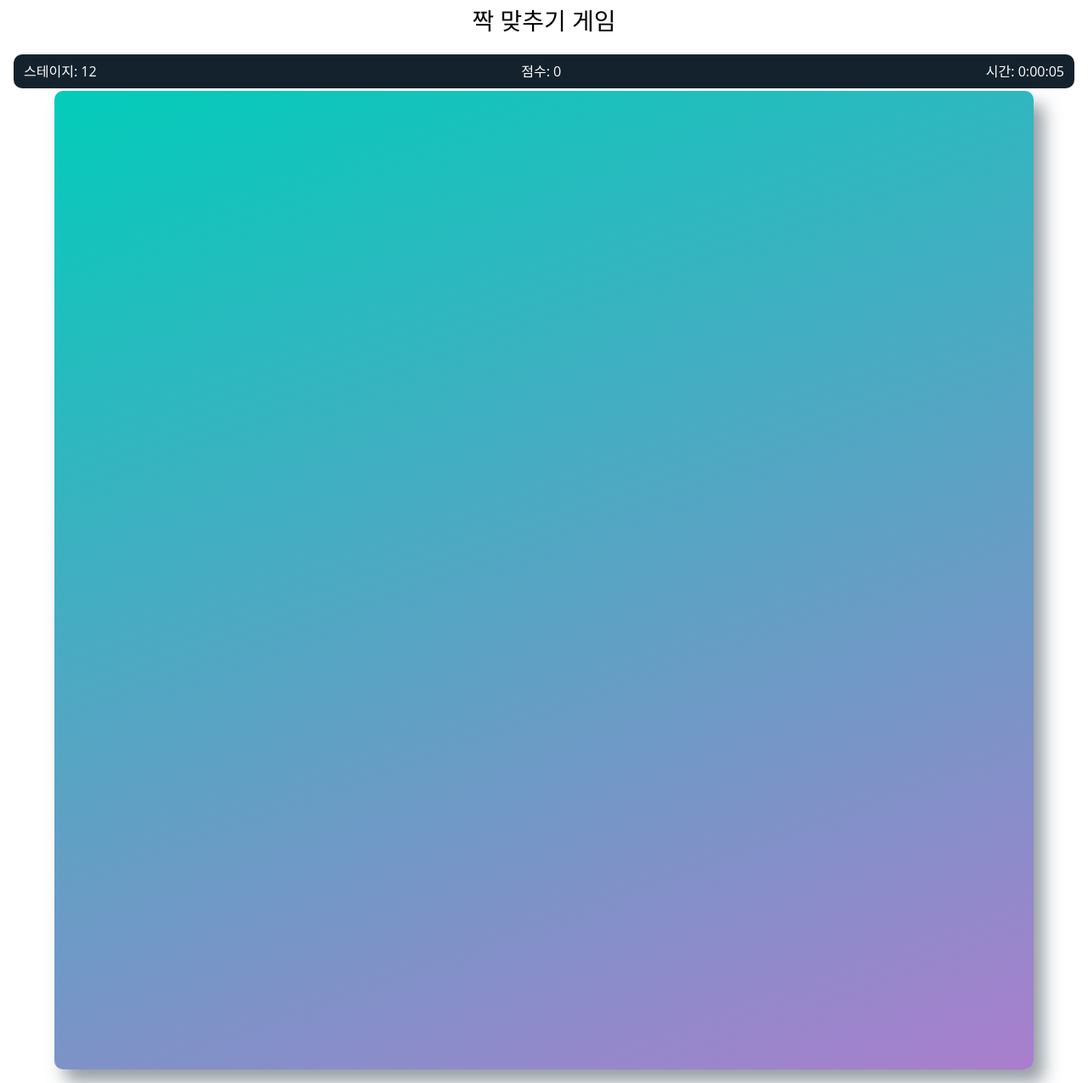
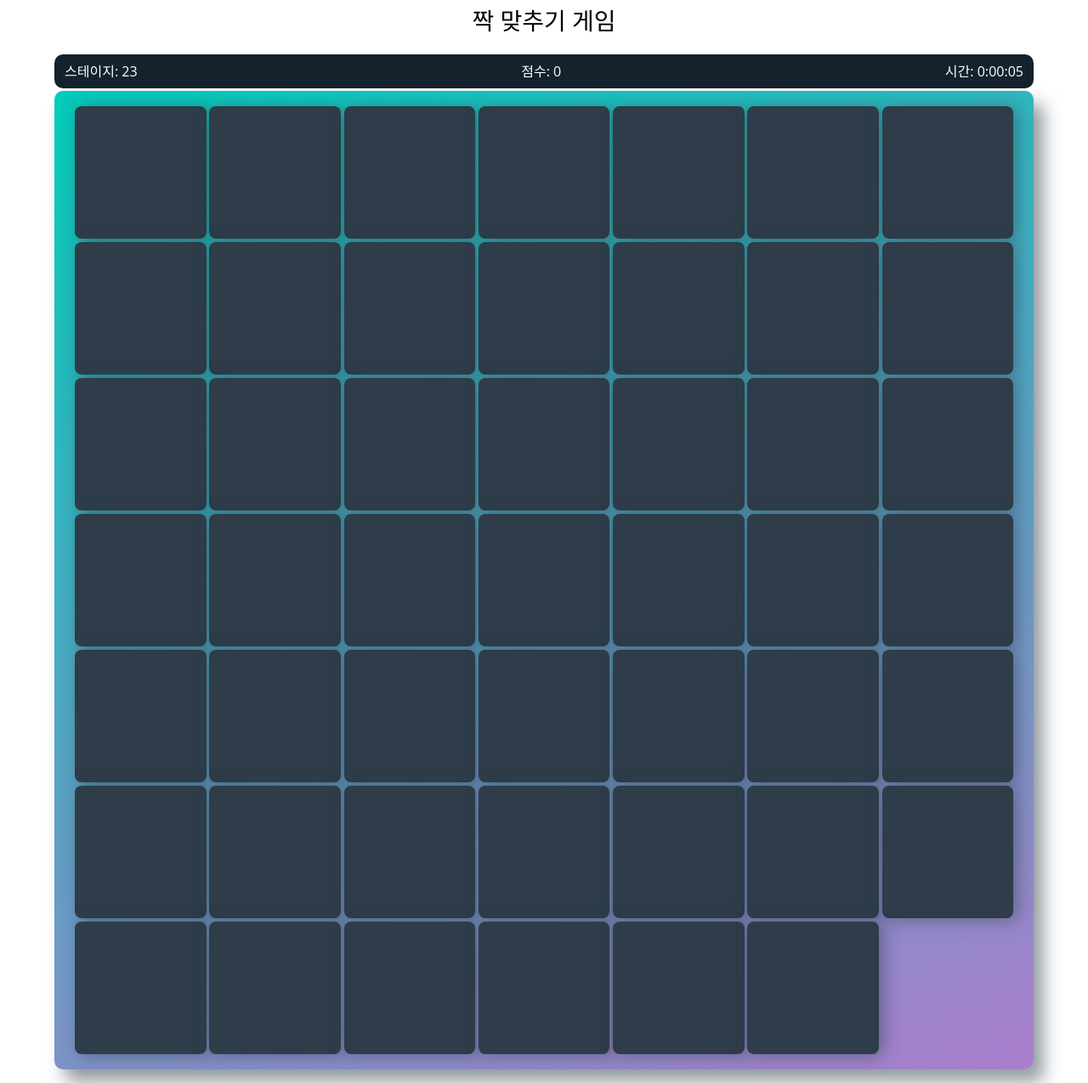
Before and after one commit to danjun-yor/memory-game, a React (Create React App) app: page / in a window 1280 px wide. Shown: the whole page at 85% size. Built offline with nearby package versions, Linux system fonts and the light colour scheme; a web font is replaced by a local one.

Commit message:
스테이지23까지

```diff
--- a/src/App.tsx
+++ b/src/App.tsx
@@ -10,7 +10,7 @@ interface State {}
 
 export default class App extends Component<Props, State> {
   state = {
-    stage: 12,
+    stage: 23,
     score: 0,
     time: 0
   };
--- a/src/Components/Deck/index.tsx
+++ b/src/Components/Deck/index.tsx
@@ -339,13 +339,13 @@ export default class Deck extends Component<Props, State> {
   render() {
     const { cards, mapSize } = this.state;
 
-    // console.log(
-    //   this.props.stage + 1,
-    //   (this.props.stage + 1) * 2,
-    //   Math.floor(Math.sqrt((this.props.stage + 1) * 2)),
-    //   ((this.props.stage + 1) * 2) %
-    //     Math.floor(Math.sqrt((this.props.stage + 1) * 2))
-    // );
+    console.log(
+      this.props.stage + 1,
+      (this.props.stage + 1) * 2,
+      Math.floor(Math.sqrt((this.props.stage + 1) * 2)),
+      ((this.props.stage + 1) * 2) %
+        Math.floor(Math.sqrt((this.props.stage + 1) * 2))
+    );
 
     return (
       <section className="deck">
--- a/src/Components/Deck/styles.scss
+++ b/src/Components/Deck/styles.scss
@@ -1,6 +1,11 @@
 @mixin card-size($size, $show: false) {
-  width: calc((100% / #{$size}) - 0.5rem);
-  height: calc((100% / #{$size}) - 0.5rem);
+  @if $size >= 6 {
+    width: calc((100% / #{$size}) - 0.2rem);
+    height: calc((100% / #{$size}) - 0.2rem);
+  } @else {
+    width: calc((100% / #{$size}) - 0.5rem);
+    height: calc((100% / #{$size}) - 0.5rem);
+  }
 }
 
 @mixin card-font-size($size) {
@@ -12,6 +17,10 @@
     font-size: 51px;
   } @else if $size == 5 {
     font-size: 51px;
+  } @else if $size == 6 {
+    font-size: 20px;
+  } @else if $size == 7 {
+    font-size: 16px;
   }
 }
 
@@ -42,6 +51,7 @@
       font-size: 0;
       color: #ffffff;
       border-radius: 8px;
+      border: 10px solid transparent;
       cursor: pointer;
       display: flex;
       justify-content: center;
@@ -70,6 +80,18 @@
         @include card-size(5);
         &.show {
           @include card-font-size(5);
+        }
+      }
+      &.x6 {
+        @include card-size(6);
+        &.show {
+          @include card-font-size(6);
+        }
+      }
+      &.x7 {
+        @include card-size(7);
+        &.show {
+          @include card-font-size(7);
         }
       }
       &.open {
--- a/src/styles.scss
+++ b/src/styles.scss
@@ -48,7 +48,7 @@ header {
 }
 
 .score-panel {
-  width: 100%;
+  width: 90vw;
   display: flex;
   justify-content: space-between;
   align-items: center;
```
